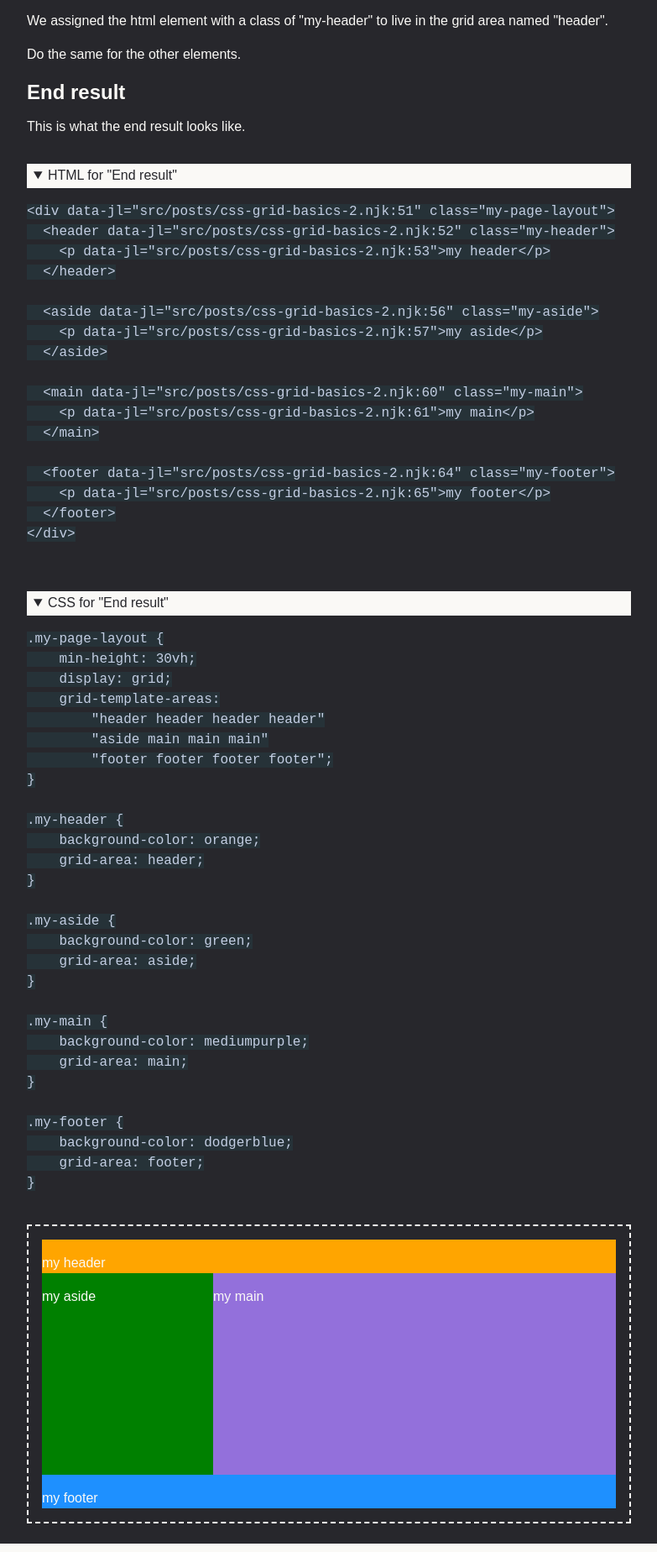
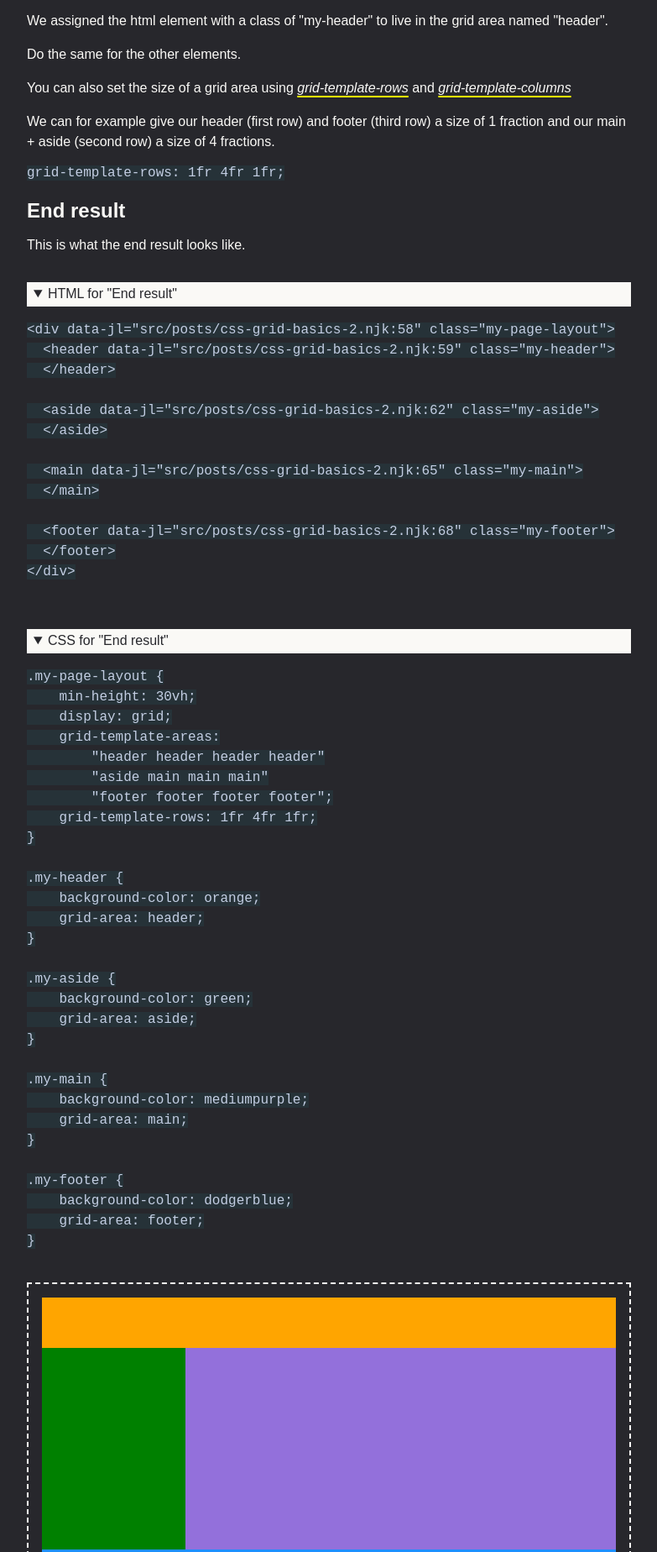
Before and after one commit to JanAbe/blog, an Eleventy site: page src/posts/css-grid-basics-2.njk in a window 1280 px wide. Shown: the part 1315-3163 px from the top of the page at 84% size, without its empty margins (248-1031 px from the left). Built offline with nearby package versions, Linux system fonts and the light colour scheme; Eleventy itself is replaced by a stand-in of ours; code samples lack their colours; files that its build step writes are made by us from their sources; a web font is replaced by a local one.

Commit message:
Update the 'css-grid basics (2)' post

````diff
--- a/src/posts/css-grid-basics-2.njk
+++ b/src/posts/css-grid-basics-2.njk
@@ -40,6 +40,13 @@ We assigned the html element with a class of "my-header" to live in the grid are
 
 Do the same for the other elements.
 
+You can also set the size of a grid area using <mark class="highlight">grid-template-rows</mark> and <mark class="highlight">grid-template-columns</mark>
+
+We can for example give our header (first row) and footer (third row) a size of 1 fraction and our main + aside (second row) a size of 4 fractions.
+```css
+grid-template-rows: 1fr 4fr 1fr;
+```
+
 {% set demoTitle %}End result{% endset %}
 {% set description %}
 This is what the end result looks like.
@@ -50,19 +57,15 @@ This is what the end result looks like.
 {% set html %}
 <div class="my-page-layout">
   <header class="my-header">
-    <p>my header</p>
   </header>
 
   <aside class="my-aside">
-    <p>my aside</p>
   </aside>
 
   <main class="my-main">
-    <p>my main</p>
   </main>
 
   <footer class="my-footer">
-    <p>my footer</p>
   </footer>
 </div>
 {% endset %}
@@ -75,6 +78,7 @@ This is what the end result looks like.
         "header header header header"
         "aside main main main"
         "footer footer footer footer";
+    grid-template-rows: 1fr 4fr 1fr;
 }
 
 .my-header {
````
